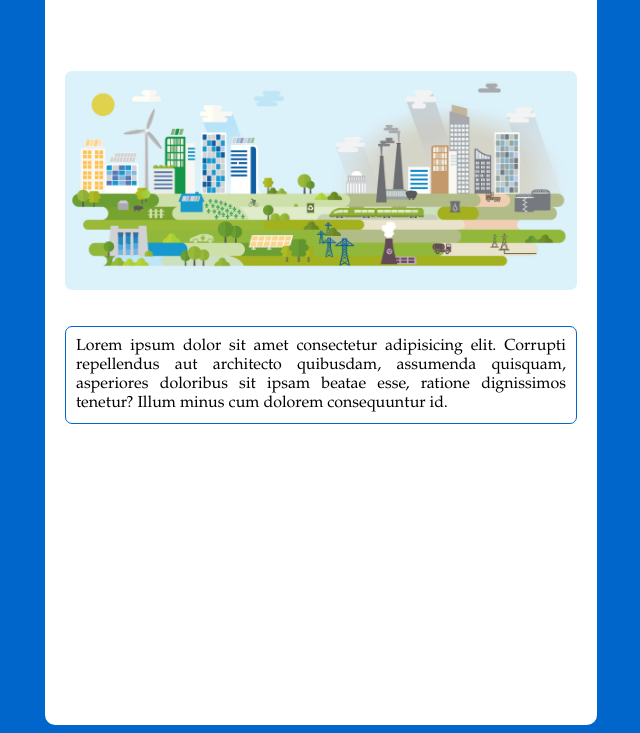
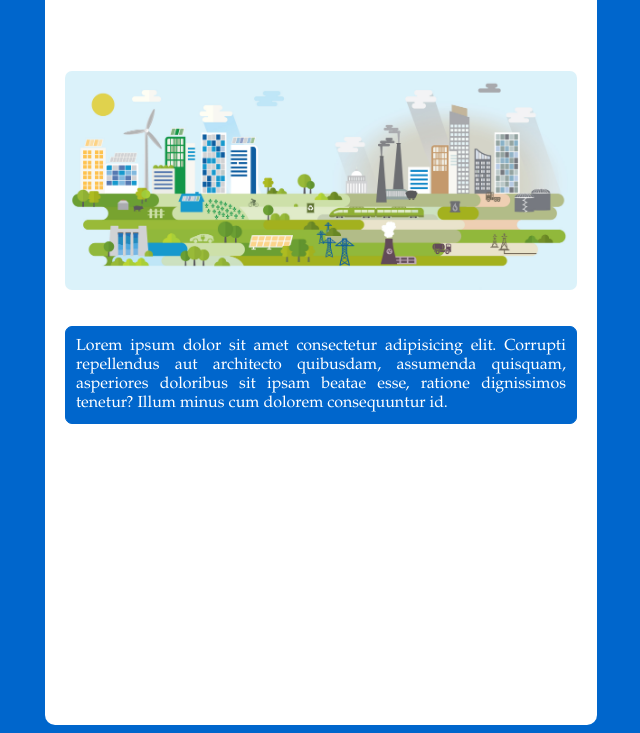
Before and after one commit to barni363hun/webprog1, a plain HTML site: page doga/index.html in a window 1280 px wide. In both pictures the pointer is over the element 640 px from the left and 510 px from the top of the page. Shown: the part 135-868 px from the top of the page, without its empty margins (319-959 px from the left). Drawn offline with Linux system fonts and the light colour scheme.

Commit message:
2.feladat

```diff
--- a/doga/style.css
+++ b/doga/style.css
@@ -39,3 +39,7 @@ body {
   border: 1px solid #0066cc;
   border-radius: 7px;
 }
+#tartalom:hover {
+  background-color: #0066cc;
+  color: white;
+}
```
